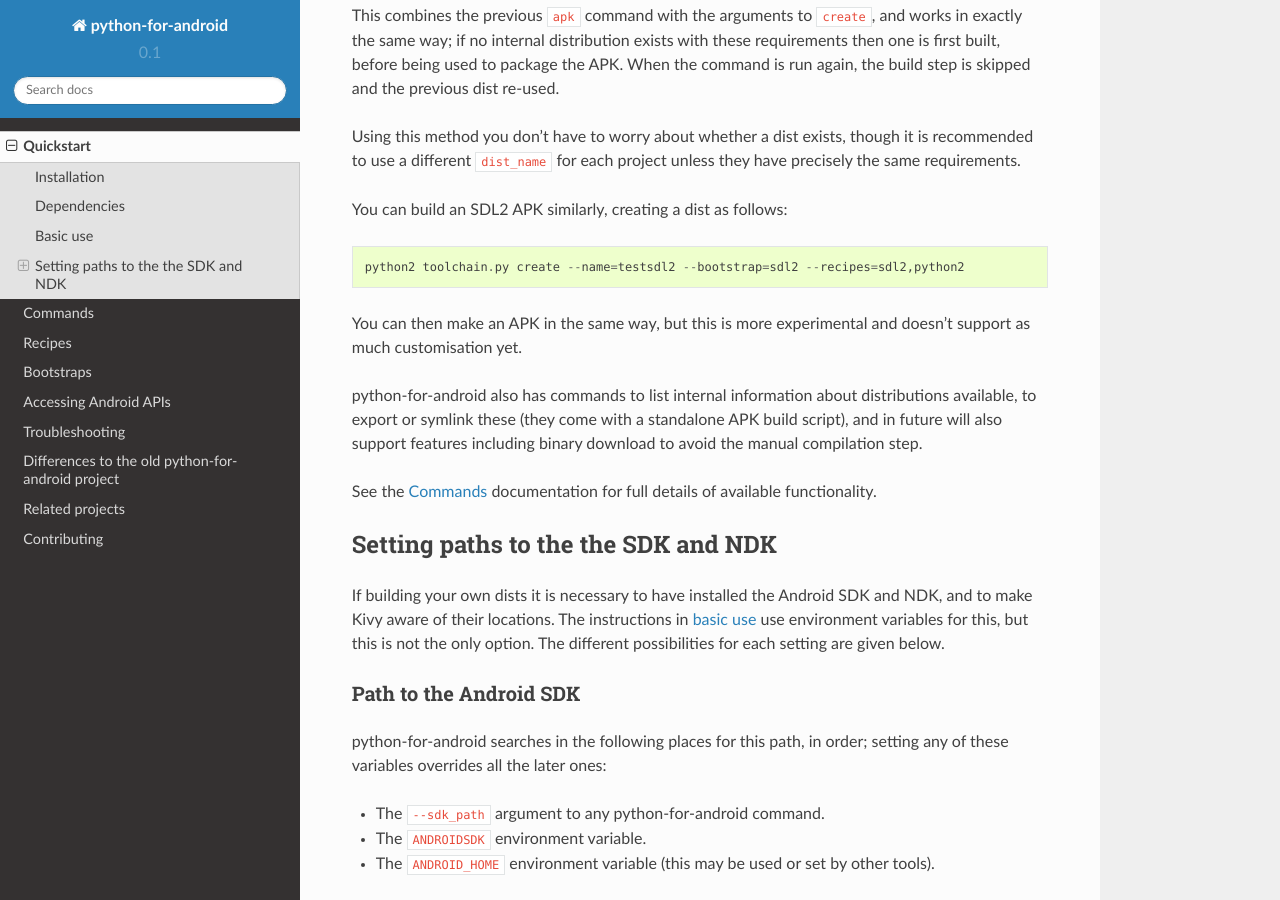
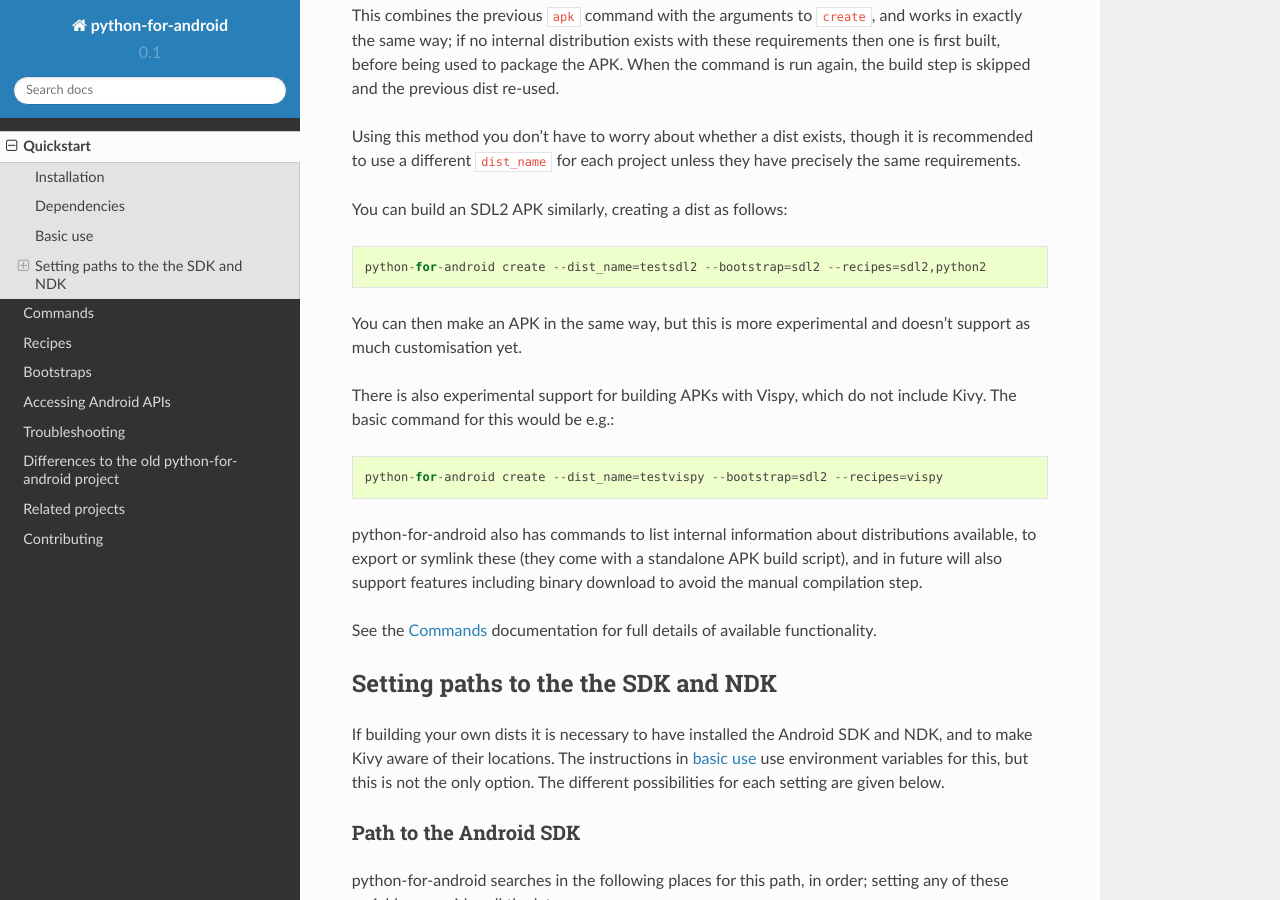
Before and after one commit to kivy/python-for-android, a Sphinx documentation site: the page built from doc/source/quickstart.rst, in a window 1280 px wide and 900 px high, scrolled down 2815 px. Built offline with Sphinx 7.4.7 and the Read the Docs theme 2.0.0, drawn with Linux system fonts in a browser that asks for light colours; pages that are not in the unit, such as notebooks, are missing from menus.

Commit message:
Fixed SDL2 build doc in quickstart

```diff
--- a/doc/source/quickstart.rst
+++ b/doc/source/quickstart.rst
@@ -137,10 +137,15 @@
 
 You can build an SDL2 APK similarly, creating a dist as follows::
 
-    python2 toolchain.py create --name=testsdl2 --bootstrap=sdl2 --recipes=sdl2,python2
+    python-for-android create --dist_name=testsdl2 --bootstrap=sdl2 --recipes=sdl2,python2
 
 You can then make an APK in the same way, but this is more
 experimental and doesn't support as much customisation yet.
+
+There is also experimental support for building APKs with Vispy, which
+do not include Kivy. The basic command for this would be e.g.::
+
+    python-for-android create --dist_name=testvispy --bootstrap=sdl2 --recipes=vispy
 
 python-for-android also has commands to list internal information
 about distributions available, to export or symlink these (they come
```
